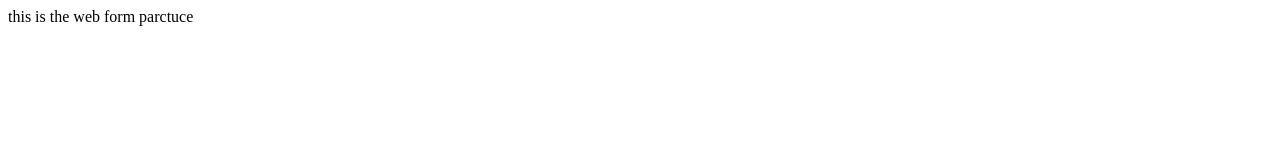
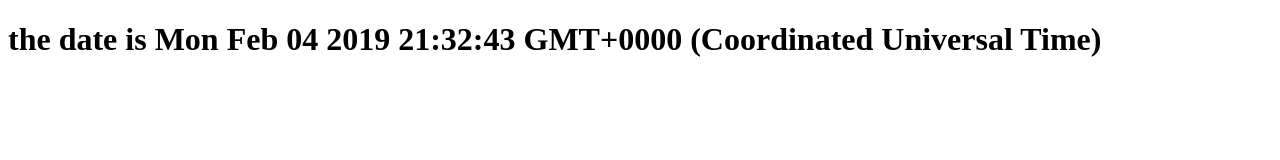
Before and after one commit to jouraravi1/C0745121, a plain HTML site: page C0745121/index.html in a window 1280 px wide. Drawn offline with Linux system fonts and the light colour scheme.

Commit message:
javascript edit

```diff
--- a/C0745121/index.html
+++ b/C0745121/index.html
@@ -5,8 +5,13 @@
     <title>C0745121</title>
     <link href="css/default.css" rel="stylesheet" />
 </head>
-<body>
-    <div>this is the web form parctuce</div>
-    <script src="js/main.js"></script>
+<body>                                                                         >
+    <div>this is the web form pe</div>
+    <script>
+        var date =  new Date();
+        document.body.innerHTML = "<h1> the date is " + date + " </h1>";
+    </script>
 </body>
+
+
 </html>
```
